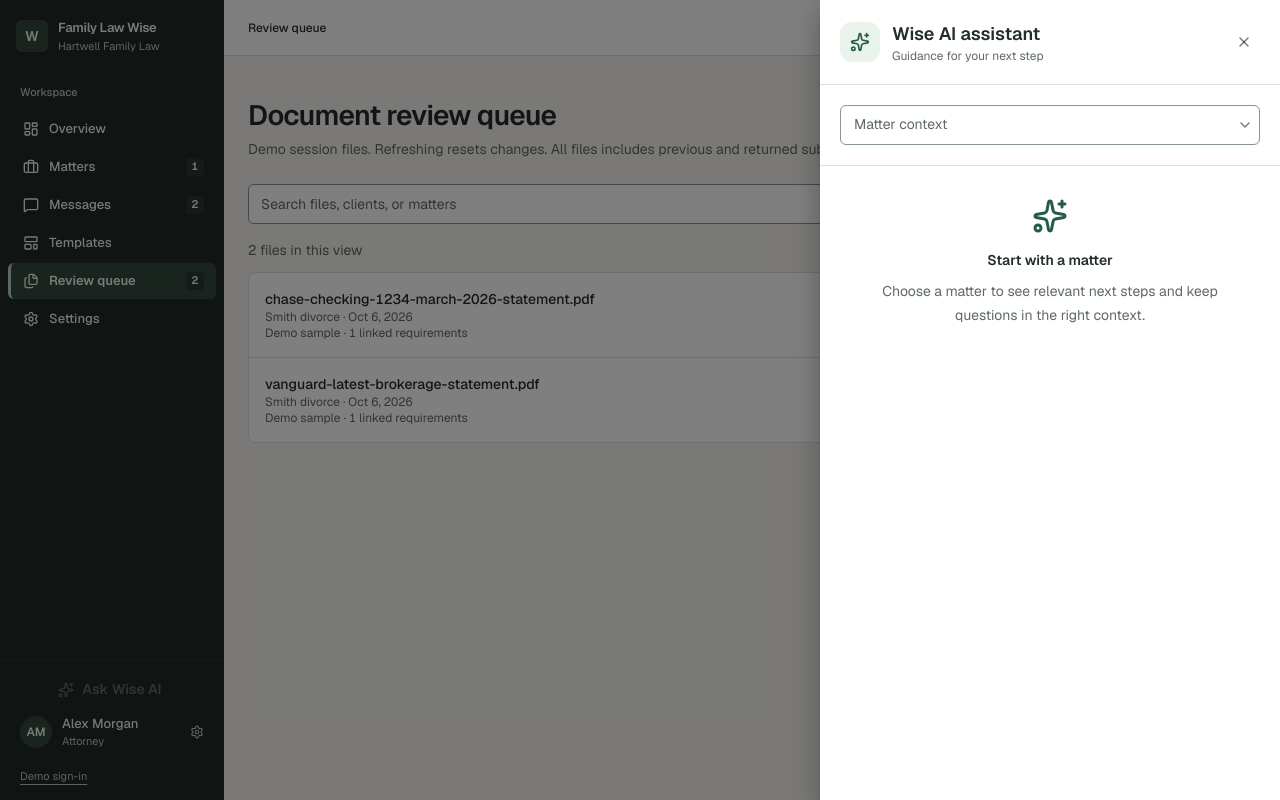
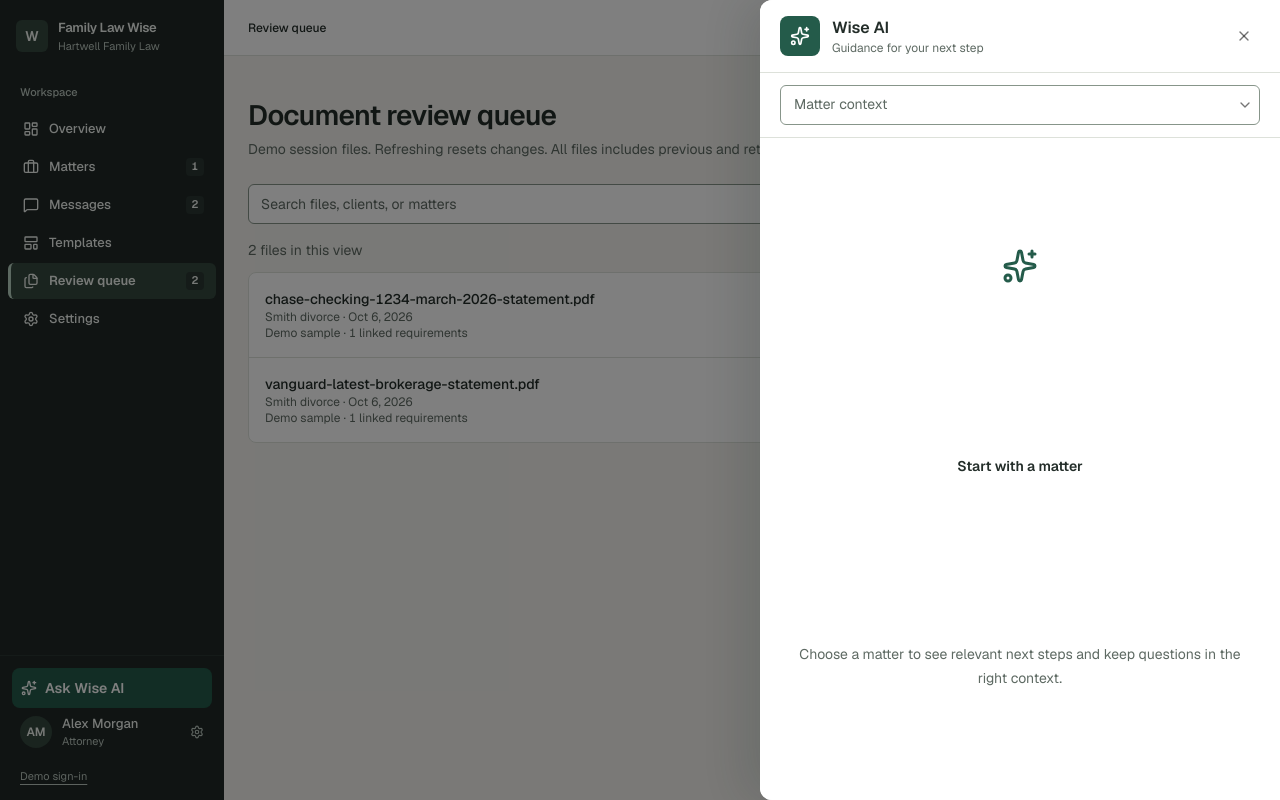
Before and after one commit to achen-temp/family-law-wise, a Next.js app: page /documents in a window 1280 px wide. Both pictures are taken after a click on the button "Ask Wise AI". Built offline with nearby package versions, Linux system fonts and the light colour scheme; what @mui/material-nextjs would draw is missing.

Commit message:
feat(wise-ai): refine assistant workspace

```diff
--- a/src/components/wise-ai/wise-ai.tsx
+++ b/src/components/wise-ai/wise-ai.tsx
@@ -31,13 +31,14 @@ export function WiseAi({
   const [open, setOpen] = useState(false);
   const [chosen, setChosen] = useState("");
   const selectedId = matterId ?? chosen;
+  const selectedMatter = state.matters.find((matter) => matter.id === selectedId);
   return (
     <>
       <Button
         fullWidth
         startIcon={<Sparkles className="size-4" />}
         onClick={() => setOpen(true)}
-        className="justify-start rounded-lg px-3 py-2 text-sm text-white hover:bg-white/10"
+        className="!min-h-10 !justify-start !rounded-lg !border !border-primary/60 !bg-primary !px-3 !py-2 !text-sm !font-semibold !text-white hover:!bg-primary-hover"
       >
         Ask Wise AI
       </Button>
@@ -45,23 +46,38 @@ export function WiseAi({
         anchor="right"
         open={open}
         onClose={() => setOpen(false)}
-        slotProps={{ paper: { className: "w-full max-w-[460px]" } }}
+        slotProps={{
+          paper: {
+            sx: {
+              width: "min(520px, 100vw)",
+              maxWidth: "none",
+              height: "100dvh",
+              maxHeight: "100dvh",
+              m: 0,
+              borderRadius: { xs: 0, sm: "12px 0 0 12px" },
+              overflow: "hidden",
+              boxShadow: "-16px 0 48px #20292729",
+            },
+          },
+        }}
       >
         <section
           role="dialog"
           aria-modal="true"
           aria-labelledby="wise-title"
-          className="flex h-full flex-col bg-white"
+          className="flex h-full min-h-0 flex-col bg-white"
         >
-          <header className="flex items-center gap-3 border-b border-line p-5">
-            <span className="grid size-10 place-items-center rounded-xl bg-brand-soft text-brand">
-              <Sparkles className="size-5" />
+          <header className="flex shrink-0 items-center gap-3 border-b border-line px-5 py-4">
+            <span className="grid size-10 shrink-0 place-items-center rounded-lg bg-primary text-white">
+              <Sparkles aria-hidden="true" className="size-5" />
             </span>
-            <div className="flex-1">
-              <h2 id="wise-title" className="text-lg font-semibold">
-                Wise AI assistant
+            <div className="min-w-0 flex-1">
+              <h2 id="wise-title" className="text-base font-semibold">
+                Wise AI
               </h2>
-              <p className="text-xs text-muted">Guidance for your next step</p>
+              <p className="truncate text-xs text-muted">
+                {selectedMatter ? matterTitle(selectedMatter) : "Guidance for your next step"}
+              </p>
             </div>
             <IconButton
               aria-label="Close Wise AI"
@@ -71,12 +87,14 @@ export function WiseAi({
             </IconButton>
           </header>
           {!matterId && (
-            <div className="border-b border-line p-5">
+            <div className="shrink-0 border-b border-line px-5 py-3">
               <TextField
                 select
                 label="Matter context"
                 value={chosen}
                 onChange={(event) => setChosen(event.target.value)}
+                size="small"
+                fullWidth
               >
                 <MenuItem value="">Choose a matter</MenuItem>
                 {state.matters.map((matter) => (
@@ -87,8 +105,7 @@ export function WiseAi({
               </TextField>
             </div>
           )}
-          {selectedId &&
-          state.matters.some((matter) => matter.id === selectedId) ? (
+          {selectedMatter ? (
             <AssistantSession
               key={`${role}:${selectedId}`}
               role={role}
@@ -96,7 +113,7 @@ export function WiseAi({
               onClose={() => setOpen(false)}
             />
           ) : (
-            <div className="p-8 text-center">
+            <div className="grid min-h-0 flex-1 place-items-center p-8 text-center">
               <Sparkles className="mx-auto mb-4 size-9 text-brand" />
               <h3 className="font-semibold">Start with a matter</h3>
               <p className="mt-2 text-sm leading-6 text-muted">
@@ -206,19 +223,22 @@ function AssistantSession({
 
   return (
     <>
-      <div className="px-5 pt-4">
-        <div className="rounded-xl border border-line p-3">
-          <p className="text-[10px] font-semibold uppercase tracking-wider text-muted">
-            Matter context
-          </p>
-          <p className="mt-1 text-sm font-medium">{matterTitle(matter)}</p>
+      <div className="shrink-0 border-b border-line px-5 pt-3">
+        <div className="mb-1 flex min-w-0 items-center justify-between gap-3">
+          <p className="text-[10px] font-semibold uppercase tracking-wider text-muted">Matter context</p>
+          <span className="max-w-[70%] truncate text-right text-xs font-medium" title={matterTitle(matter)}>{matterTitle(matter)}</span>
         </div>
         <Tabs
           value={topic}
           onChange={(_, value: "next" | "general") => setTopic(value)}
           variant="fullWidth"
           aria-label="Wise AI topics"
-          className="mt-3"
+          className="min-h-11"
+          sx={{
+            minHeight: 44,
+            "& .MuiTab-root": { minHeight: 44, textTransform: "none", fontWeight: 600, fontSize: 13 },
+            "& .MuiTabs-indicator": { height: 2, backgroundColor: "var(--primary)" },
+          }}
         >
           <Tab label="Next steps" value="next" />
           <Tab label="General questions" value="general" />
@@ -226,12 +246,12 @@ function AssistantSession({
       </div>
       <div
         ref={content}
-        className="min-h-0 flex-1 space-y-5 overflow-y-auto bg-slate-50 p-5"
+        className="min-h-0 flex-1 space-y-4 overflow-y-auto bg-surface-subtle p-5"
         aria-live="polite"
       >
         <div className="flex items-center gap-2">
           <Sparkles className="size-4 text-brand" />
-          <span className="text-xs font-semibold">Wise AI</span>
+          <span className="text-xs font-semibold text-primary">Wise AI</span>
           <Chip
             label="Demo responses"
             size="small"
@@ -245,13 +265,17 @@ function AssistantSession({
               when your checklist or messages change.
             </p>
             {nextCards}
+              <div>
+                <p className="mb-2 text-[10px] font-semibold uppercase tracking-wider text-muted">Suggested question</p>
                 <Button
                   size="small"
                   variant="outlined"
                   onClick={() => ask("What should I do next?")}
+                  className="!rounded-lg !border-line !bg-white !text-primary hover:!border-primary"
                 >
                   What should I do next?
                 </Button>
+              </div>
           </>
         )}
         {topic === "general" && (
@@ -260,6 +284,8 @@ function AssistantSession({
               Ask about using your portal. For advice about your case, contact
               your attorney.
             </p>
+            <div>
+              <p className="mb-2 text-[10px] font-semibold uppercase tracking-wider text-muted">Suggested questions</p>
               <div className="flex flex-wrap gap-2">
               {[
                 "How does document review work?",
@@ -270,12 +296,13 @@ function AssistantSession({
                   key={question}
                   size="small"
                   variant="outlined"
-                  className="rounded-xl bg-white text-left"
+                  className="!rounded-lg !border-line !bg-white !text-left !text-primary hover:!border-primary"
                   onClick={() => ask(question)}
                 >
                   {question}
                 </Button>
               ))}
+              </div>
             </div>
           </>
         )}
@@ -294,20 +321,23 @@ function AssistantSession({
               </p>
               <Button
                 size="small"
-                className="mt-3"
+                variant="outlined"
+                color="inherit"
+                className="!mt-3 !rounded-lg !border-line !text-muted hover:!border-primary hover:!bg-primary-soft hover:!text-primary"
                 startIcon={<MessageSquare className="size-4" />}
                 onClick={() => handoff(turn.question)}
               >
                 {role === "CLIENT"
-                  ? "Ask my attorney"
+                  ? "Ask my attorney in Messages"
                   : "Draft a client message"}
               </Button>
+              <p className="mt-1.5 text-[11px] leading-4 text-muted">Opens a message draft for your review. Nothing is sent automatically.</p>
             </div>
           </div>
         ))}
       </div>
       <form
-        className="border-t border-line p-5"
+        className="shrink-0 border-t border-line bg-white p-4 shadow-[0_-8px_20px_#2029270a] sm:p-5"
         onSubmit={(event) => {
           event.preventDefault();
           ask(value);
@@ -321,8 +351,10 @@ function AssistantSession({
           }
           multiline
           minRows={2}
-          maxRows={4}
+          maxRows={3}
           value={value}
+          fullWidth
+          size="small"
           onChange={(event) =>
             setQuestions((current) => ({
               ...current,
@@ -331,17 +363,19 @@ function AssistantSession({
           }
           slotProps={{ htmlInput: { maxLength: 2000 } }}
         />
-        <div className="mt-3 flex justify-end">
+        <div className="mt-3 flex items-center justify-between gap-3">
+          <p className="min-w-0 text-[11px] leading-4 text-muted">Example guidance only · review before sending</p>
           <Button
             type="submit"
             variant="contained"
+            className="!shrink-0 !bg-primary hover:!bg-primary-hover"
             disabled={!value.trim() || value.length > 2000}
             endIcon={<Send className="size-4" />}
           >
             Ask Wise AI
           </Button>
         </div>
-        <p className="mt-3 text-[11px] leading-4 text-muted">
+        <p className="mt-2 text-[10px] leading-4 text-muted">
           Frontend demo · preset replies, no model connected. General
           information, not legal advice. Messages to your attorney are reviewed
           by you before sending.
```
Lines whose indentation alone changed are shown as unchanged.
